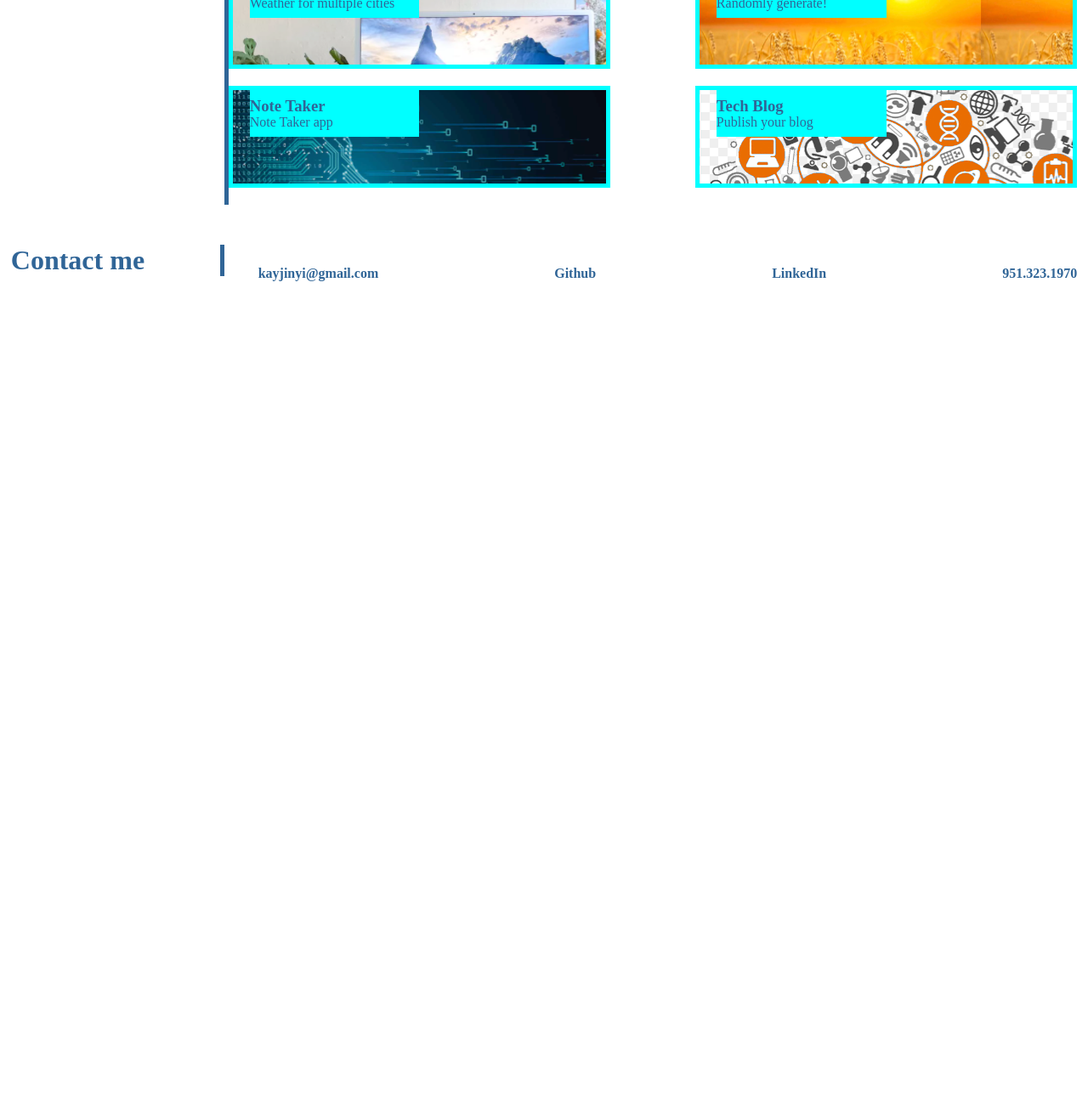
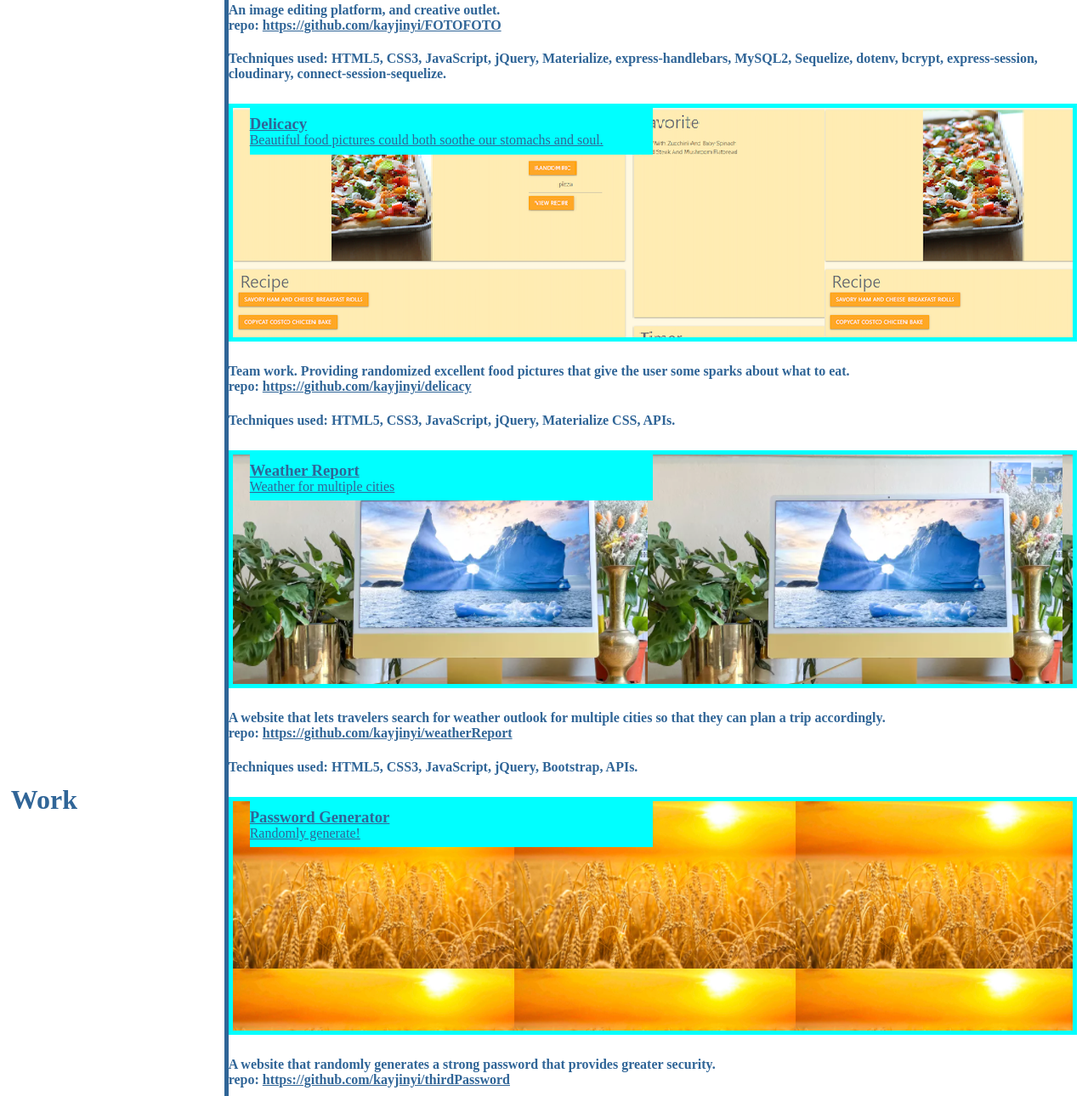
Before and after one commit to kayjinyi/secondPortfolio, a plain HTML site: page index.html in a window 1280 px wide. Shown: the part 679-1969 px from the top of the page at 85% size. Before the commit the page ends 1039 px from the top, so only its background shows below. Drawn offline with Linux system fonts and the light colour scheme.

Commit message:
adding repo

```diff
--- a/assets/style.css
+++ b/assets/style.css
@@ -45,7 +45,6 @@ nav a {
   font-weight: bold;
   text-decoration: none;
 }
-
 #introduction {
   display: flex;
   justify-content: space-around;
@@ -96,14 +95,14 @@ nav a {
 #cardfive:hover {
   opacity: 50%;
 }
-.normal {
+/* .normal {
   display: flex;
   flex-wrap: wrap;
   justify-content: space-between;
   flex-direction: row;
   margin: 5px 0;
   height: 35vh;
-}
+} */
 .special {
   display: flex;
 }
@@ -113,7 +112,7 @@ nav a {
   padding: 0 20px;
   margin: 5px 0;
   display: flex;
-  height: 15vh;
+  height: 35vh;
   flex-direction: column;
 }
 .card-text {
@@ -123,7 +122,7 @@ nav a {
 }
 a {
   color: var(--colorbody);
-  text-decoration: none;
+  /* text-decoration: none; */
 }
 .card-text p {
   word-wrap: normal;
@@ -142,8 +141,8 @@ a {
 #cardthree,
 #cardfour,
 #cardfive {
-  width: 45%;
-  margin: 5px 0;
+  width: 100%;
+  /* margin: 5px 0; */
   /* flex-grow: 1 0 50px; */
 }
 #cardtwo {
--- a/index.html
+++ b/index.html
@@ -72,7 +72,19 @@
               </div>
             </a>
           </div>
-
+          <div>
+            <h4>
+              An image editing platform, and creative outlet.
+              <br />
+              repo: <a
+                href="https://github.com/kayjinyi/FOTOFOTO"
+                target="_blank"
+              >https://github.com/kayjinyi/FOTOFOTO</a>
+            </h4>
+            <h4>
+              Techniques used: HTML5, CSS3, JavaScript, jQuery, Materialize, express-handlebars, MySQL2,
+Sequelize, dotenv, bcrypt, express-session, cloudinary, connect-session-sequelize.
+            </h4>
           <div class="special">
             <a
               class="card"
@@ -89,9 +101,25 @@
               </div>
             </a>
           </div>
-          <div class="normal">
+          <div>
+            <h4>
+              Team work. Providing randomized excellent food pictures that give
+              the user some sparks about what to eat.
+              <br />
+              repo: <a
+                href="https://github.com/kayjinyi/delicacy"
+                target="_blank"
+              >https://github.com/kayjinyi/delicacy</a>
+            </h4>
+            <h4>
+              Techniques used: HTML5, CSS3, JavaScript, jQuery, Materialize CSS,
+              APIs.
+            </h4>
+          </div>
+          <!-- <div class="normal"> -->
             <!--CARD 2-->
-            <a
+            <div class="special">
+              <a
               id="cardtwo"
               class="card"
               href="https://kayjinyi.github.io/weatherReport/"
@@ -102,8 +130,24 @@
                 <p>Weather for multiple cities</p>
               </div>
             </a>
+            </div>
+            <div class="repo">
+              <h4>
+                A website that lets travelers search for weather outlook for multiple cities so that they can plan a trip
+accordingly.
+                <br />
+                repo: <a
+                href="https://github.com/kayjinyi/weatherReport"
+                target="_blank"
+              >https://github.com/kayjinyi/weatherReport</a>
+              </h4>
+              <h4>
+                Techniques used: HTML5, CSS3, JavaScript, jQuery, Bootstrap, APIs.
+              </h4>
+
             <!--CARD 3-->
-            <a
+            <div class="special">
+              <a
               class="card"
               id="cardthree"
               href="https://kayjinyi.github.io/thirdPassword/"
@@ -114,8 +158,25 @@
                 <p>Randomly generate!</p>
               </div>
             </a>
+            </div>
+            <div class="repo">
+              <h4>
+                A website that randomly generates a strong password that provides greater security.
+                <br />
+                repo:
+                <a
+                href="https://github.com/kayjinyi/thirdPassword"
+                target="_blank"
+              >https://github.com/kayjinyi/thirdPassword</a>
+
+              </h4>
+              <h4>
+                Techniques used: HTML5, CSS3, JavaScript.
+              </h4>
+
             <!--CARD 4-->
-            <a
+            <div class="special">
+              <a
               class="card"
               id="cardfour"
               href="https://pure-caverns-20602.herokuapp.com/"
@@ -126,8 +187,23 @@
                 <p>Note Taker app</p>
               </div>
             </a>
+            </div>
+            <div class="repo">
+              <h4>
+                A website that lets small business owners write and save notes.
+                <br />
+                repo: <a
+                href="https://github.com/kayjinyi/noteTaker"
+                target="_blank"
+              >https://github.com/kayjinyi/noteTaker</a>
+              </h4>
+              <h4>
+                Techniques used: HTML5, CSS3, JavaScript, jQuery, Express.
+              </h4>
+
             <!--CARD 5-->
-            <a
+            <div class="special">
+              <a
               class="card"
               id="cardfive"
               href="https://gentle-hollows-22810.herokuapp.com/"
@@ -135,15 +211,33 @@
             >
               <div class="card-text">
                 <h3>Tech Blog</h3>
-                <p>Publish your blog</p>
+                <p>Start your blog</p>
+              </div>
+            </a>
+            </div>
+            <div class="repo">
+              <h4>
+                CMS-style blog using Model View Controller (MVC) paradigm where developers can publish their blog
+posts and comment on other developers’ posts.
+<br>
+                repo: <a
+                href="https://github.com/kayjinyi/TechBlog"
+                target="_blank"
+              >https://github.com/kayjinyi/TechBlog</a>
+              </h4>
+              <h4>
+                Techniques used: MVC, HTML5, CSS3, JavaScript, jQuery, Bootstrap, express-handlebars, MySQL2,
+Sequelize, dotenv, bcrypt, express-session, connect-session-sequelize.
+              </h4>
+
+
                 <!-- <p>
                   CMS-style blog using Model View Controller (MVC) paradigm
                   where developers can publish their blog posts and comment on
                   other developers’ posts.
                 </p> -->
-              </div>
-            </a>
-          </div>
+
+          <!-- </div> -->
         </div>
       </section>
     </main>
```
